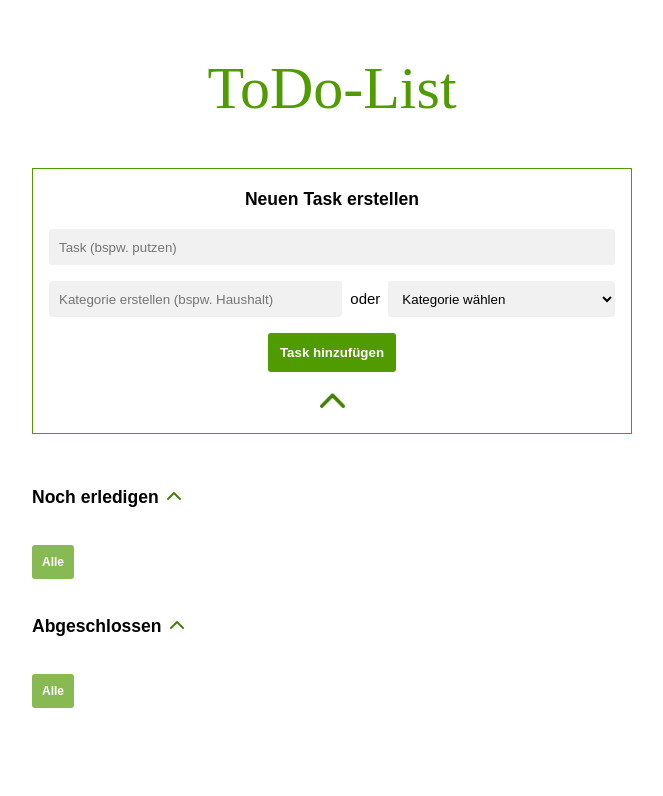
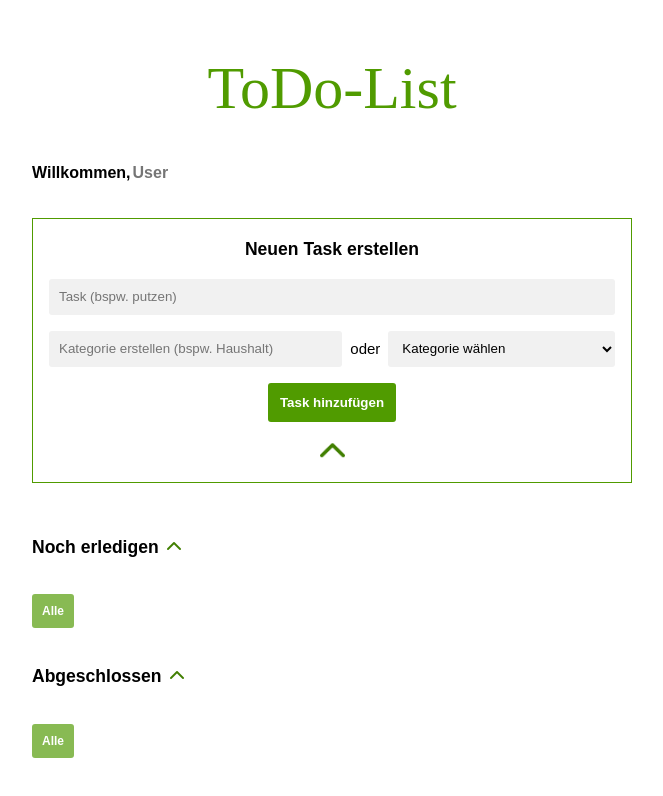
Before and after one commit to Kartoffi/todo-list, a Vue app: page / in a window 1280 px wide. Shown: the top 796 px of the page, without its empty margins (308-971 px from the left). Built offline with nearby package versions, Linux system fonts and the light colour scheme.

Commit message:
Add TheWelcome for displaying the users name

```diff
--- a/src/components/TheWelcome.vue
+++ b/src/components/TheWelcome.vue
@@ -1,16 +1,31 @@
 <script setup>
-  import { RouterLink } from "vue-router";
-  import { useFlash } from "../composables/useFlash.js";
-  let { flash } = useFlash();
+  import { username } from '../store/nameStore.js';
 </script>
 
 <template>
-  <h1 class="green"> Nice to meet you! </h1>
-  Welcome to ToDo-List, where you can keep track of all your to-dos and easily add and check off your tasks!
-  <h1 class="green"> Functions</h1>
-  Add tasks, remove tasks, give tasks categories and so much more!
-  <h1 class="green"> Price </h1>
-  ToDo-List is completely free!
-  <h1 class="green"> Getting Started </h1>
-  Click <RouterLink to="/todos"> here </RouterLink> to get started!
+  <main>
+    <h3> Willkommen, </h3>
+    <form @submit.prevent="username.addName(username.name)">
+      <input
+        type="text"
+        v-model="username.name"
+        placeholder="User">
+    </form>
+  </main>
 </template>
+
+<style scoped>
+  main {
+    display: flex;
+    align-items: center;
+  }
+  input {
+    border: none;
+    width: 100px;
+  }
+  input, h3 {
+    margin: 0;
+    font-size: 1rem;
+    font-weight: bold;
+  }
+</style>
--- /dev/null
+++ b/src/store/nameStore.js
@@ -0,0 +1,9 @@
+import { ref } from 'vue';
+export let username = ref({
+  name:  localStorage.getItem('username') ? localStorage.getItem('username') : '',
+
+  addName(newName) {
+    this.name = newName;
+    localStorage.setItem('username', this.name);
+  }
+});
--- a/src/views/ToDosView.vue
+++ b/src/views/ToDosView.vue
@@ -1,5 +1,6 @@
 <script setup>
   import { ref } from 'vue';
+  import TheWelcome from '../components/TheWelcome.vue';
   import AddTask from '../components/AddTask.vue';
   import ToDoList from '../components/ToDoList.vue';
   const completed = ref(true);
@@ -7,6 +8,7 @@
 
 <template>
   <main>
+    <TheWelcome/>
     <AddTask/>
     <ToDoList
       title="Noch erledigen"
```
